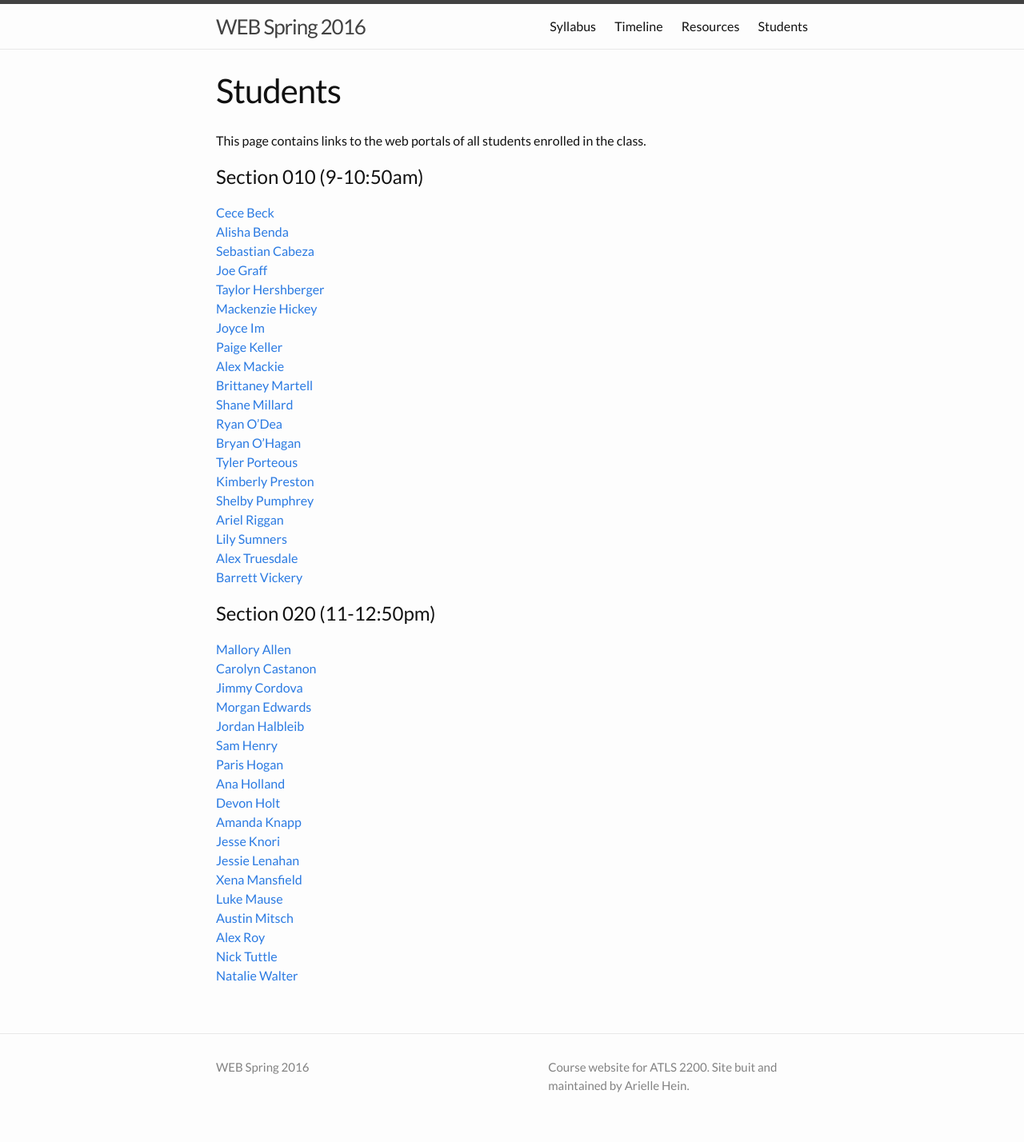
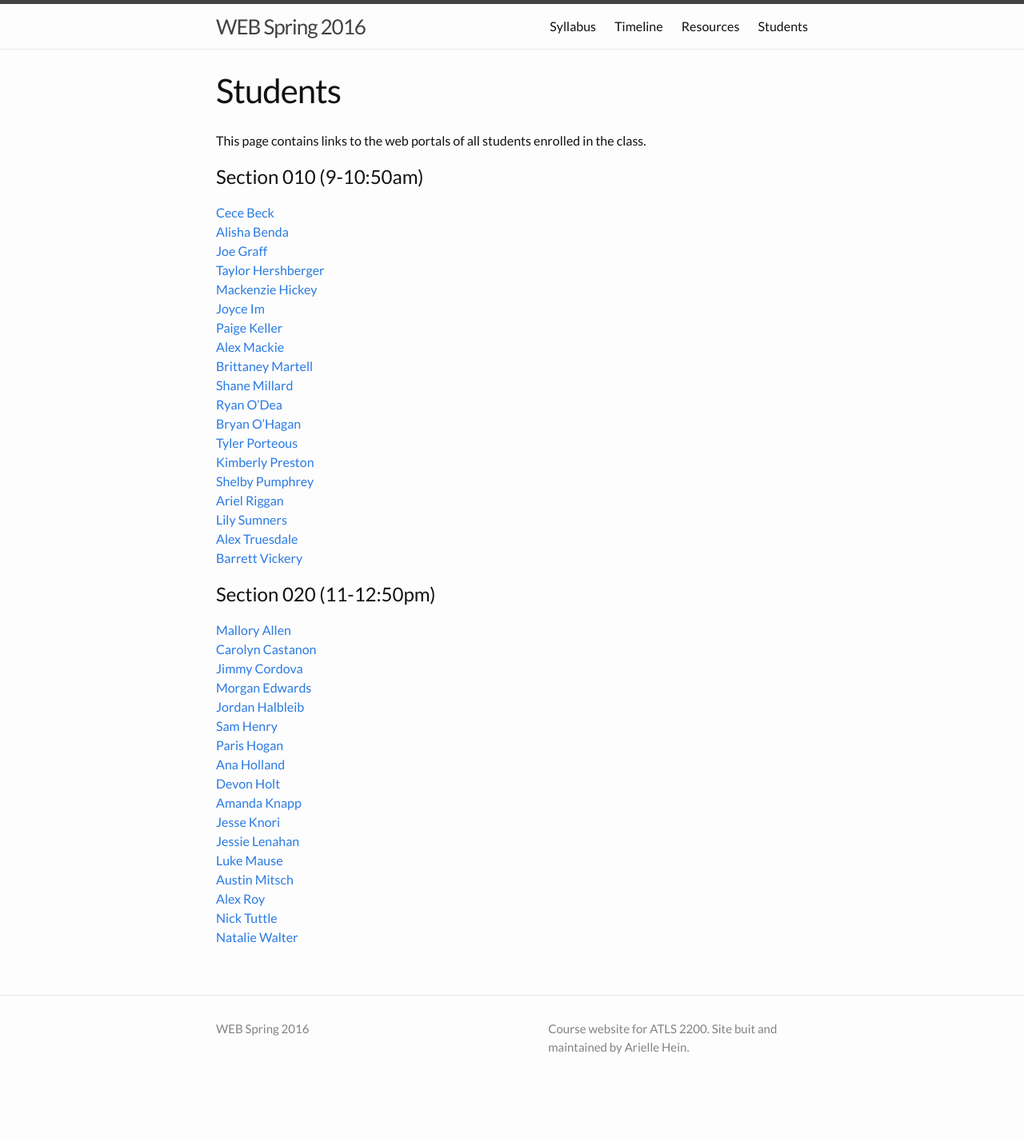
Before and after one commit to coloringchaos/web-spring-16, a Jekyll site: the page built from students.md, in a window 1280 px wide. Shown: the whole page at 80% size. Built offline with Jekyll 4.4.1, drawn with Linux system fonts in a browser that asks for light colours; after the commit the page ends 1380 px from its top, so only the background shows below that.

Commit message:
deleting dropped students from list

```diff
--- a/students.md
+++ b/students.md
@@ -9,7 +9,7 @@
 # Section 010 (9-10:50am)
 [Cece Beck](http://creative.colorado.edu/~cabe9711/web)<br>
 [Alisha Benda](http://creative.colorado.edu/~albe3753/web)<br>
-[Sebastian Cabeza](http://creative.colorado.edu/~seca8943/web)<br>
+<!-- [Sebastian Cabeza](http://creative.colorado.edu/~seca8943/web)<br> -->
 [Joe Graff](http://creative.colorado.edu/~jogr2263/web)<br>
 [Taylor Hershberger](http://creative.colorado.edu/~tahe2849/web)<br>
 [Mackenzie Hickey](http://creative.colorado.edu/~mahi8826/web)<br>
@@ -43,7 +43,7 @@
 [Amanda Knapp](http://creative.colorado.edu/~amkn7318/web)<br>
 [Jesse Knori](http://creative.colorado.edu/~jekn5109/web)<br>
 [Jessie Lenahan](http://creative.colorado.edu/~jele0758/web)<br>
-[Xena Mansfield](http://creative.colorado.edu/~xema1245/web)<br>
+<!-- [Xena Mansfield](http://creative.colorado.edu/~xema1245/web)<br> -->
 [Luke Mause](http://creative.colorado.edu/~luma1107/web)<br>
 [Austin Mitsch](http://creative.colorado.edu/~aumi5427/web)<br>
 [Alex Roy](http://creative.colorado.edu/~alro4560/web)<br>
```
